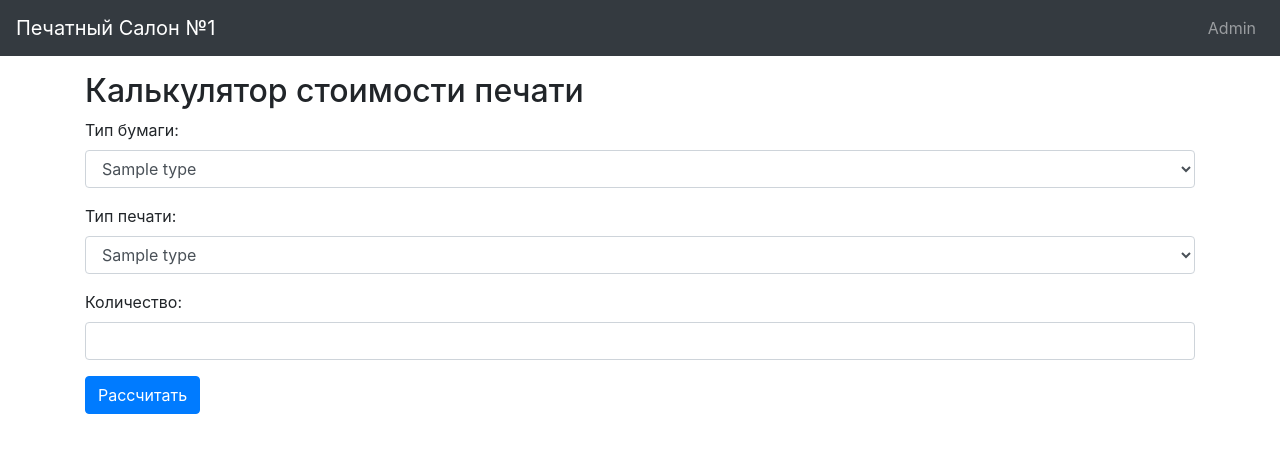
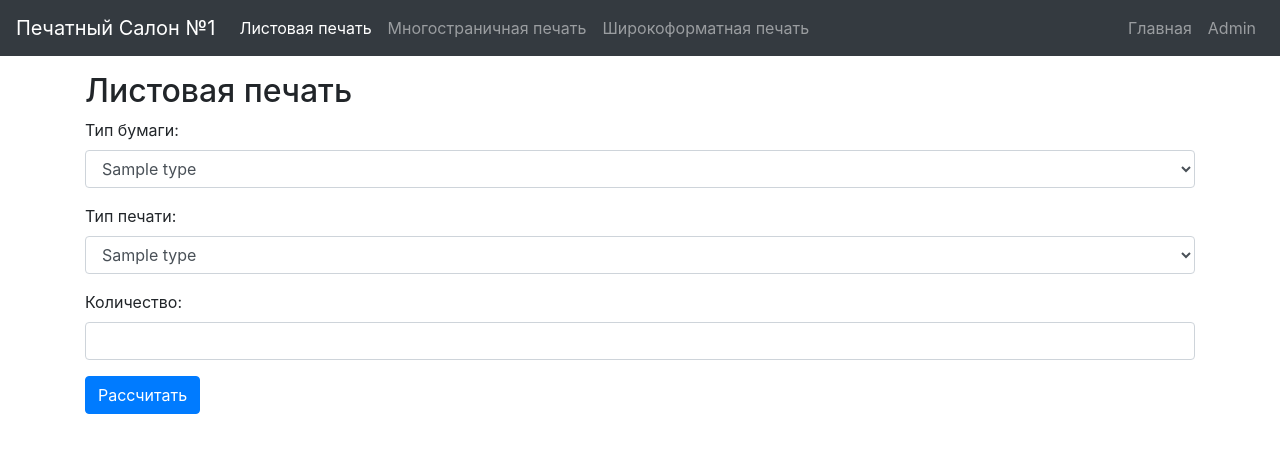
Before and after one commit to Akkormsk/psodin, a Flask app: page /calculator/ in a window 1280 px wide. Shown: the top 453 px of the page. Run offline with Flask 3, Linux system fonts and the light colour scheme; tables that the repository leaves empty hold one stand-in row (values such as "Sample post"); some libraries are stand-ins or nearby versions.

Commit message:
Работа над калькулятором

```diff
--- a/app.py
+++ b/app.py
@@ -49,7 +49,23 @@ def calculator():
         paper_type = PaperType.query.get(paper_type_id)
         print_type = PrintType.query.get(print_type_id)
         total_cost = round((paper_type.price_per_unit + print_type.price_per_unit) * quantity, 2)
-    return render_template('calculator.html', paper_types=paper_types, print_types=print_types, total_cost=total_cost)
+    return render_template('Calculator/calculator.html', paper_types=paper_types, print_types=print_types,
+                           total_cost=total_cost)
+
+
+@app.route('/sheet_printing')
+def sheet_printing():
+    return render_template('Calculator/sheet_printing.html')
+
+
+@app.route('/multi_page_printing')
+def multi_page_printing():
+    return render_template('Calculator/multi_page_printing.html')
+
+
+@app.route('/wide_format_printing')
+def wide_format_printing():
+    return render_template('Calculator/wide_format_printing.html')
 
 
 @app.route('/login', methods=['GET', 'POST'])
--- /dev/null
+++ b/templates/Calculator/calculator.html
@@ -0,0 +1,22 @@
+{% extends 'layout.html' %}
+
+{% block nav_content %}
+<ul class="navbar-nav">
+    <li class="nav-item {% if request.path == url_for('sheet_printing') or request.path == url_for('calculator') %}active{% endif %}">
+        <a class="nav-link" href="{{ url_for('sheet_printing') }}">Листовая печать</a>
+    </li>
+    <li class="nav-item {% if request.path == url_for('multi_page_printing') %}active{% endif %}">
+        <a class="nav-link" href="{{ url_for('multi_page_printing') }}">Многостраничная печать</a>
+    </li>
+    <li class="nav-item {% if request.path == url_for('wide_format_printing') %}active{% endif %}">
+        <a class="nav-link" href="{{ url_for('wide_format_printing') }}">Широкоформатная печать</a>
+    </li>
+</ul>
+{% endblock %}
+
+{% block content %}
+<div id="content">
+    {% include 'Calculator/sheet_printing.html' %}
+
+</div>
+{% endblock %}
--- a/templates/Calculator/digital_calculator_mode.html
+++ /dev/null
@@ -1,6 +0,0 @@
-<!--<div>-->
-<!--    <h2>Цифровая печать</h2>-->
-<!--    <h3>Выберите режим просчета</h3>-->
-<!--    <a href="{{ url_for('digital_calculator_mode', mode='sheet') }}" class="btn btn-primary">Листовая продукция</a>-->
-<!--    <a href="{{ url_for('digital_calculator_mode', mode='multipage') }}" class="btn btn-primary">Многостраничная продукция</a>-->
-<!--</div>-->
--- /dev/null
+++ b/templates/Calculator/multi_page_printing.html
@@ -0,0 +1,4 @@
+{% block content %}
+<h2>Многостраничная печать</h2>
+<!-- Ваш контент для многостраничной печати -->
+{% endblock %}
--- a/templates/calculator.html
+++ b/templates/Calculator/sheet_printing.html
@@ -1,7 +1,5 @@
-{% extends 'layout.html' %}
-
 {% block content %}
-<h2>Калькулятор стоимости печати</h2>
+<h2>Листовая печать</h2>
 <form method="POST" action="{{ url_for('calculator') }}">
     <div class="form-group">
         <label for="paper_type">Тип бумаги:</label>
--- /dev/null
+++ b/templates/Calculator/wide_format_printing.html
@@ -0,0 +1,4 @@
+{% block content %}
+<h2>Широкоформатная печать</h2>
+<!-- Ваш контент для широкоформатной печати -->
+{% endblock %}
--- a/templates/layout.html
+++ b/templates/layout.html
@@ -13,10 +13,9 @@
 <nav class="navbar navbar-expand-lg navbar-dark bg-dark">
     <a class="navbar-brand" href="{{ url_for('index') }}">Печатный Салон №1</a>
     <div class="collapse navbar-collapse" id="navbarNav">
+        {% block nav_content %}{% endblock %}
         <ul class="navbar-nav ml-auto">
-<!--                <li class="nav-item"><a class="nav-link" href="{{ url_for('calculator') }}">Калькулятор</a></li>-->
-<!--                <li class="nav-item"><a class="nav-link" href="#">Касса</a></li>-->
-<!--                <li class="nav-item"><a class="nav-link" href="#">Учет</a></li>-->
+            <li class="nav-item"><a class="nav-link" href="/home">Главная</a></li>
             <li class="nav-item"><a class="nav-link" href="/admin/">Admin</a></li>
         </ul>
     </div>
```
Also changed, not shown: templates/Calculator/calculator_selection.html (deleted, +0 -28 lines), templates/Calculator/digital_calculator.html (deleted, +0 -37 lines), templates/Calculator/wide_format_calculator.html (deleted, +0 -22 lines). Lines whose indentation alone changed are shown as unchanged.
